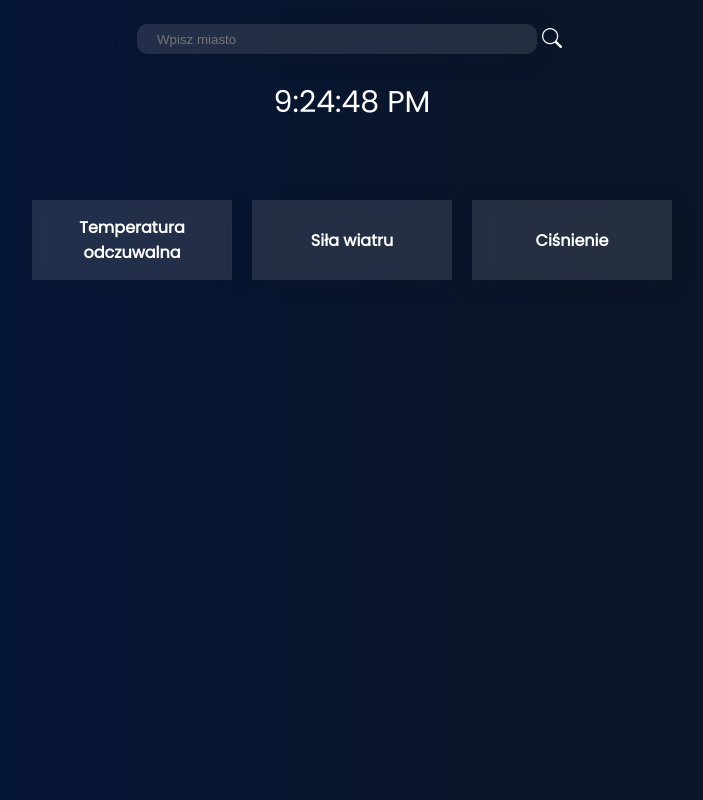
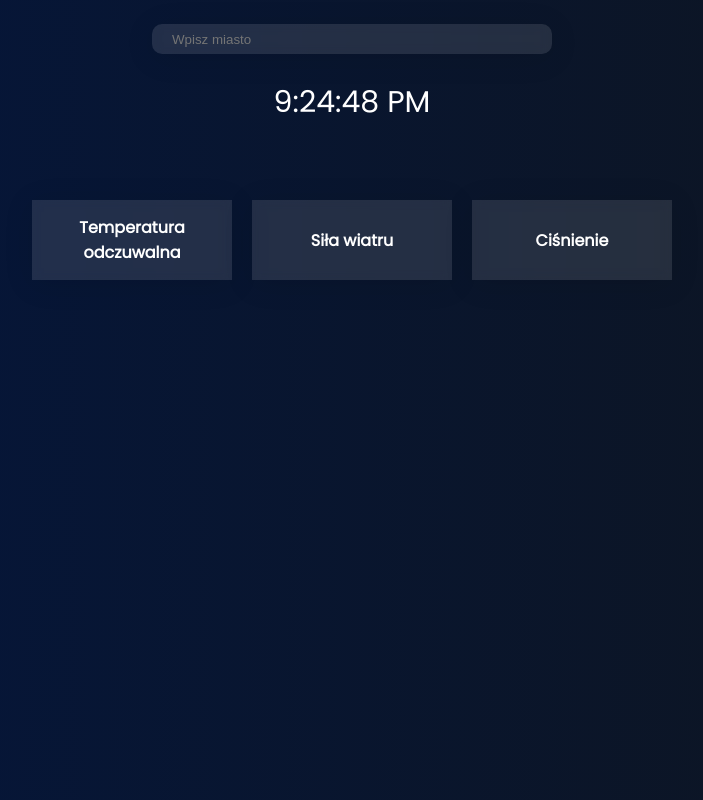
Before and after one commit to Patryk1313/Weather-app-JavaScript, a plain HTML site: page index.html in a window 1280 px wide. Shown: the whole page, without its empty margins (288-991 px from the left). Drawn offline with nearby package versions, Linux system fonts and the light colour scheme; no server answers.

Commit message:
Bug fixing

```diff
--- a/index.html
+++ b/index.html
@@ -27,9 +27,9 @@
                 <form>
                     <input id="searchCity"  type="text" placeholder="Wpisz miasto" autocomplete="off">
                 </form>
-                <button id="search">
+                <!-- <button id="search">
                     <i class="bi bi-search"></i>
-                </button>
+                </button> -->
             </div>
         </div>
     </section>
```
